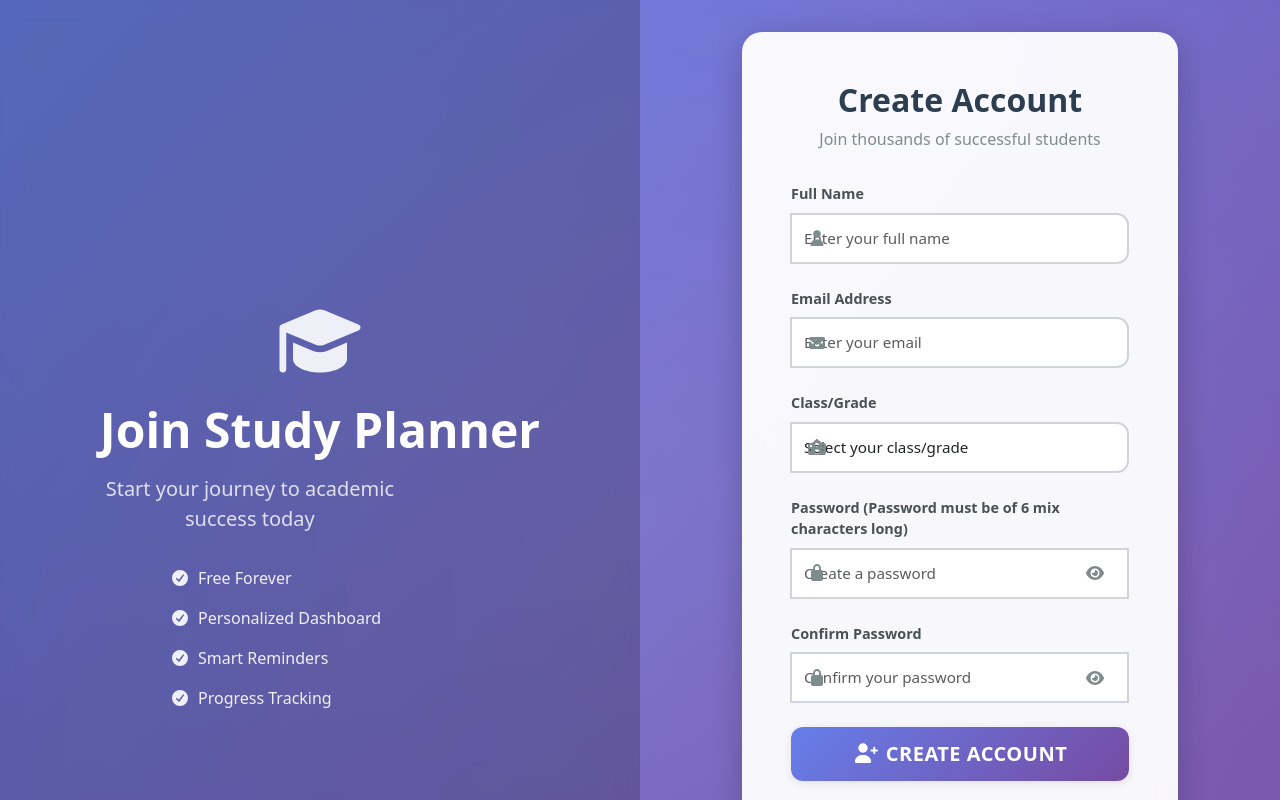
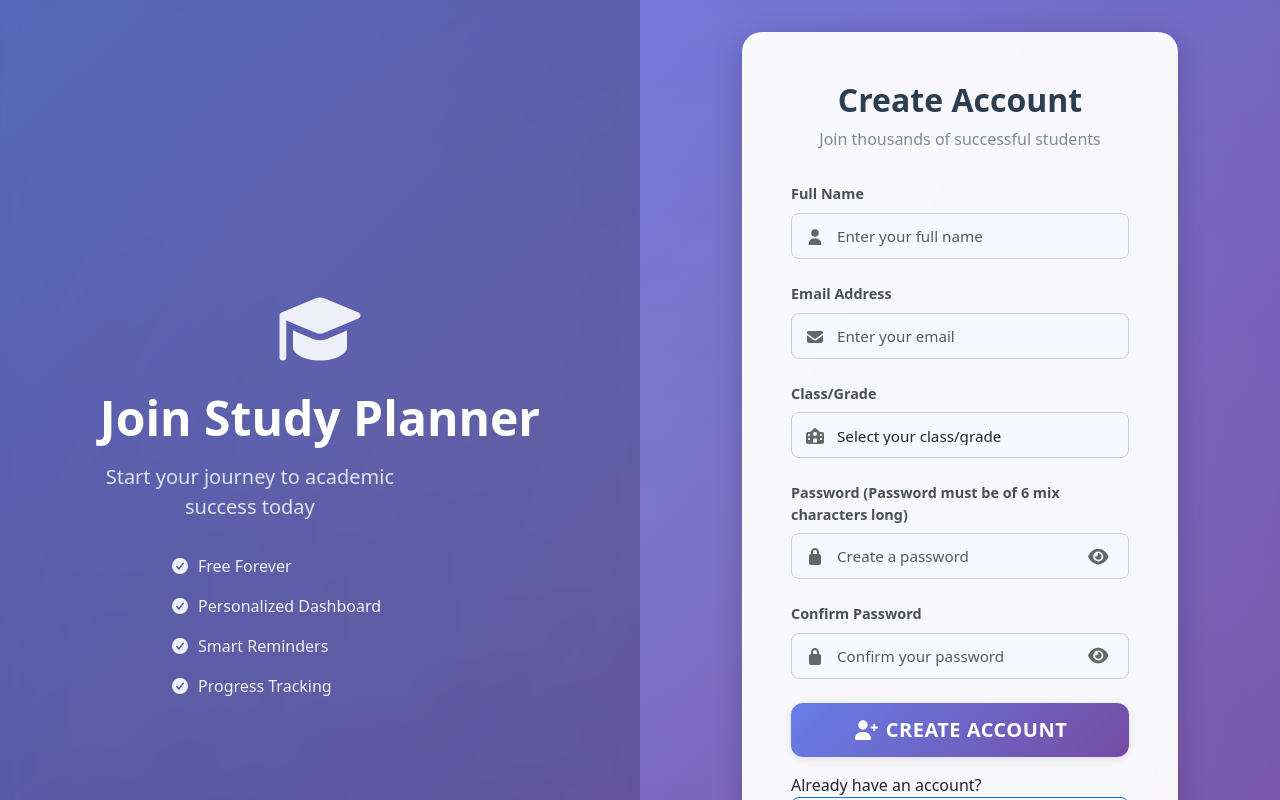
Before and after one commit to hariom-rai-21/Planity-frontend, a React (Vite) app: page /signup in a window 1280 px wide. Shown: the top 800 px of the page. Built offline with nearby package versions, Linux system fonts and the light colour scheme.

Commit message:
first commit

```diff
--- a/src/Components/Pages/LoginPage/Login.jsx
+++ b/src/Components/Pages/LoginPage/Login.jsx
@@ -1,7 +1,7 @@
 import React, { useState, useEffect } from "react";
 import { useNavigate, Link } from "react-router-dom";
 import { motion } from "framer-motion";
-import { FontAwesomeIcon } from '@fortawesome/react-fontawesome';
+import { FontAwesomeIcon } from "@fortawesome/react-fontawesome";
 import {
   faUser,
   faLock,
@@ -9,16 +9,16 @@ import {
   faEyeSlash,
   faSignInAlt,
   faUserPlus,
-  faGraduationCap
-} from '@fortawesome/free-solid-svg-icons';
-import { toast } from 'react-toastify';
+  faGraduationCap,
+} from "@fortawesome/free-solid-svg-icons";
+import { toast } from "react-toastify";
 import apiService from "../../../services/api";
 import "./Login.css";
 
 const Login = () => {
   const [formData, setFormData] = useState({
     email: "",
-    password: ""
+    password: "",
   });
   const [loading, setLoading] = useState(false);
   const [showPassword, setShowPassword] = useState(false);
@@ -27,7 +27,6 @@ const Login = () => {
   const navigate = useNavigate();
 
   useEffect(() => {
-    // Check if user is already logged in
     const loggedInUser = localStorage.getItem("loggedInUser");
     if (loggedInUser) {
       navigate("/student");
@@ -36,16 +35,15 @@ const Login = () => {
 
   const handleChange = (e) => {
     const { name, value } = e.target;
-    setFormData(prev => ({
+    setFormData((prev) => ({
       ...prev,
-      [name]: value
+      [name]: value,
     }));
 
-    // Clear error when user starts typing
     if (errors[name]) {
-      setErrors(prev => ({
+      setErrors((prev) => ({
         ...prev,
-        [name]: ""
+        [name]: "",
       }));
     }
   };
@@ -83,10 +81,9 @@ const Login = () => {
       const response = await apiService.login(formData);
 
       if (response.success) {
-        // Store user data and token in localStorage
         const userData = {
           ...response.data.user,
-          token: response.data.token
+          token: response.data.token,
         };
 
         localStorage.setItem("loggedInUser", JSON.stringify(userData));
@@ -159,35 +156,39 @@ const Login = () => {
                 </div>
 
                 <form onSubmit={handleSubmit} className="login-form">
+                  {/* Email */}
                   <div className="form-group">
                     <label className="form-label">Email Address</label>
-                    <div className="input-group">
+                    <div className="input-group custom-input-group">
                       <span className="input-icon">
                         <FontAwesomeIcon icon={faUser} />
                       </span>
                       <input
                         type="email"
                         name="email"
-                        className={`form-control ${errors.email ? 'is-invalid' : ''}`}
+                        className={`form-control ${errors.email ? "is-invalid" : ""}`}
                         placeholder="Enter your email"
                         value={formData.email}
                         onChange={handleChange}
                         disabled={loading}
                       />
                     </div>
-                    {errors.email && <div className="invalid-feedback">{errors.email}</div>}
+                    {errors.email && (
+                      <div className="invalid-feedback">{errors.email}</div>
+                    )}
                   </div>
 
+                  {/* Password */}
                   <div className="form-group">
                     <label className="form-label">Password</label>
-                    <div className="input-group">
+                    <div className="input-group custom-input-group">
                       <span className="input-icon">
                         <FontAwesomeIcon icon={faLock} />
                       </span>
                       <input
                         type={showPassword ? "text" : "password"}
                         name="password"
-                        className={`form-control ${errors.password ? 'is-invalid' : ''}`}
+                        className={`form-control ${errors.password ? "is-invalid" : ""}`}
                         placeholder="Enter your password"
                         value={formData.password}
                         onChange={handleChange}
@@ -201,9 +202,12 @@ const Login = () => {
                         <FontAwesomeIcon icon={showPassword ? faEyeSlash : faEye} />
                       </button>
                     </div>
-                    {errors.password && <div className="invalid-feedback">{errors.password}</div>}
+                    {errors.password && (
+                      <div className="invalid-feedback">{errors.password}</div>
+                    )}
                   </div>
 
+                  {/* Remember Me Only */}
                   <div className="form-group form-options">
                     <div className="form-check">
                       <input
@@ -217,11 +221,9 @@ const Login = () => {
                         Remember me
                       </label>
                     </div>
-                    <a href="#" className="forgot-link">
-                      Forgot Password?
-                    </a>
                   </div>
 
+                  {/* Submit */}
                   <button
                     type="submit"
                     className="btn btn-gradient btn-lg w-100 mb-3"
--- a/src/Components/Pages/SignupPage/Signup.jsx
+++ b/src/Components/Pages/SignupPage/Signup.jsx
@@ -204,7 +204,7 @@ const Signup = () => {
                 <form onSubmit={handleSubmit} className="signup-form">
                   <div className="form-group">
                     <label className="form-label">Full Name</label>
-                    <div className="input-group">
+                    <div className="custom-input-group">
                       <span className="input-icon">
                         <FontAwesomeIcon icon={faUser} />
                       </span>
@@ -223,7 +223,7 @@ const Signup = () => {
 
                   <div className="form-group">
                     <label className="form-label">Email Address</label>
-                    <div className="input-group">
+                    <div className="custom-input-group">
                       <span className="input-icon">
                         <FontAwesomeIcon icon={faEnvelope} />
                       </span>
@@ -242,7 +242,7 @@ const Signup = () => {
 
                   <div className="form-group">
                     <label className="form-label">Class/Grade</label>
-                    <div className="input-group">
+                    <div className="custom-input-group">
                       <span className="input-icon">
                         <FontAwesomeIcon icon={faSchool} />
                       </span>
@@ -271,7 +271,7 @@ const Signup = () => {
 
                   <div className="form-group">
                     <label className="form-label">Password (Password must be  of 6 mix characters long)</label>
-                    <div className="input-group">
+                    <div className="custom-input-group">
                       <span className="input-icon">
                         <FontAwesomeIcon icon={faLock} />
                       </span>
@@ -316,7 +316,7 @@ const Signup = () => {
 
                   <div className="form-group">
                     <label className="form-label">Confirm Password</label>
-                    <div className="input-group">
+                    <div className="custom-input-group">
                       <span className="input-icon">
                         <FontAwesomeIcon icon={faLock} />
                       </span>
--- a/src/index.css
+++ b/src/index.css
@@ -0,0 +1,59 @@
+.custom-input-group {
+  position: relative;
+  width: 100%;
+}
+
+.input-icon {
+  position: absolute;
+  left: 14px;
+  top: 50%;
+  transform: translateY(-50%);
+  color: #666;
+  font-size: 16px;
+  pointer-events: none;
+}
+
+/* Ensures the text never overlaps the icon */
+.custom-input-group .form-control {
+  padding-left: 45px;   /* enough space for the icon */
+  height: 46px;
+  border-radius: 8px;
+  border: 1px solid #ccc;
+  background-color: #f5f8ff;
+  transition: border-color 0.3s ease, box-shadow 0.3s ease;
+  font-size: 0.95rem;
+}
+
+/* Right side password eye icon fix */
+.password-toggle {
+  position: absolute;
+  right: 12px;
+  top: 50%;
+  transform: translateY(-50%);
+  background: none;
+  border: none;
+  color: #666;
+  font-size: 18px;
+  cursor: pointer;
+}
+
+.custom-input-group .form-control:focus {
+  border-color: #007bff;
+  box-shadow: 0 0 5px rgba(0, 123, 255, 0.3);
+  outline: none;
+}
+
+.custom-input-group select.form-control {
+  padding-left: 45px;
+  height: 46px;
+  border-radius: 8px;
+  border: 1px solid #ccc;
+  background-color: #f5f8ff;
+  transition: border-color 0.3s ease, box-shadow 0.3s ease;
+  font-size: 0.95rem;
+  appearance: none;
+}
+
+.input-icon {
+  top: 52%;
+}
```
